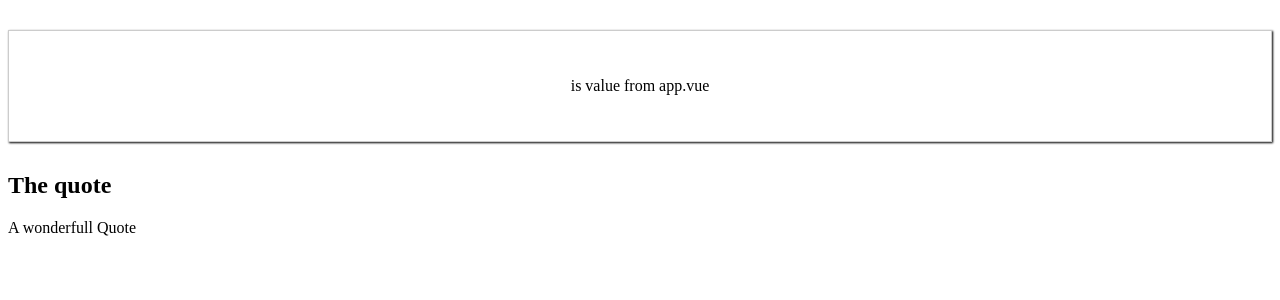
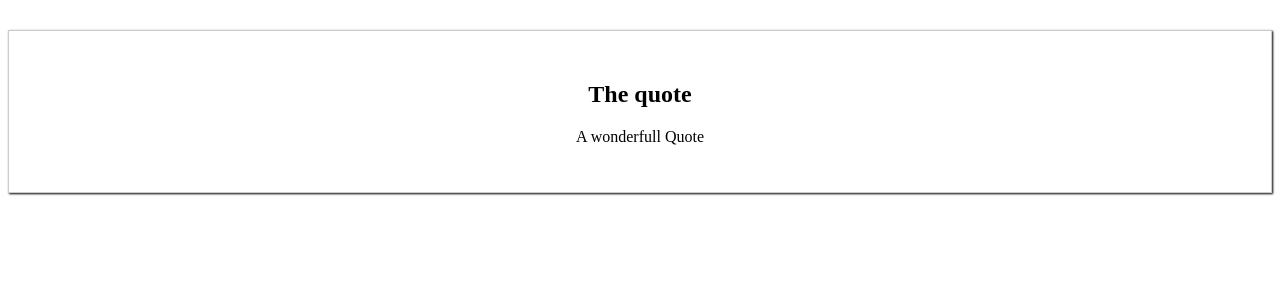
Before and after one commit to saifudinzezy/vue-slot, a Vue app: page / in a window 1280 px wide. Shown: the top 300 px of the page. Built offline with nearby package versions, Linux system fonts and the light colour scheme.

Commit message:
slot ke render

```diff
--- a/src/App.vue
+++ b/src/App.vue
@@ -2,16 +2,17 @@
   <div class="container">
     <div class="row">
       <div class="col-xs-12">
-        <app-quote quote="is value from app.vue"></app-quote>
-        <h2>The quote</h2>
-        <p>A wonderfull Quote</p>
+        <app-quote>
+          <h2>The quote</h2>
+          <p>A wonderfull Quote</p>
+        </app-quote>
       </div>
     </div>
   </div>
 </template>
 
 <script>
-import Quote from "@/components/Quote.vue";
+import Quote from "./components/Quote.vue";
 
 export default {
   components: {
--- a/src/components/Quote.vue
+++ b/src/components/Quote.vue
@@ -1,13 +1,11 @@
 <template>
   <div>
-    <p>{{quote}}</p>
+    <slot></slot>
   </div>
 </template>
 
 <script>
-export default {
-  props: ["quote"]
-};
+export default {};
 </script>
 
 <style scoped>
```
